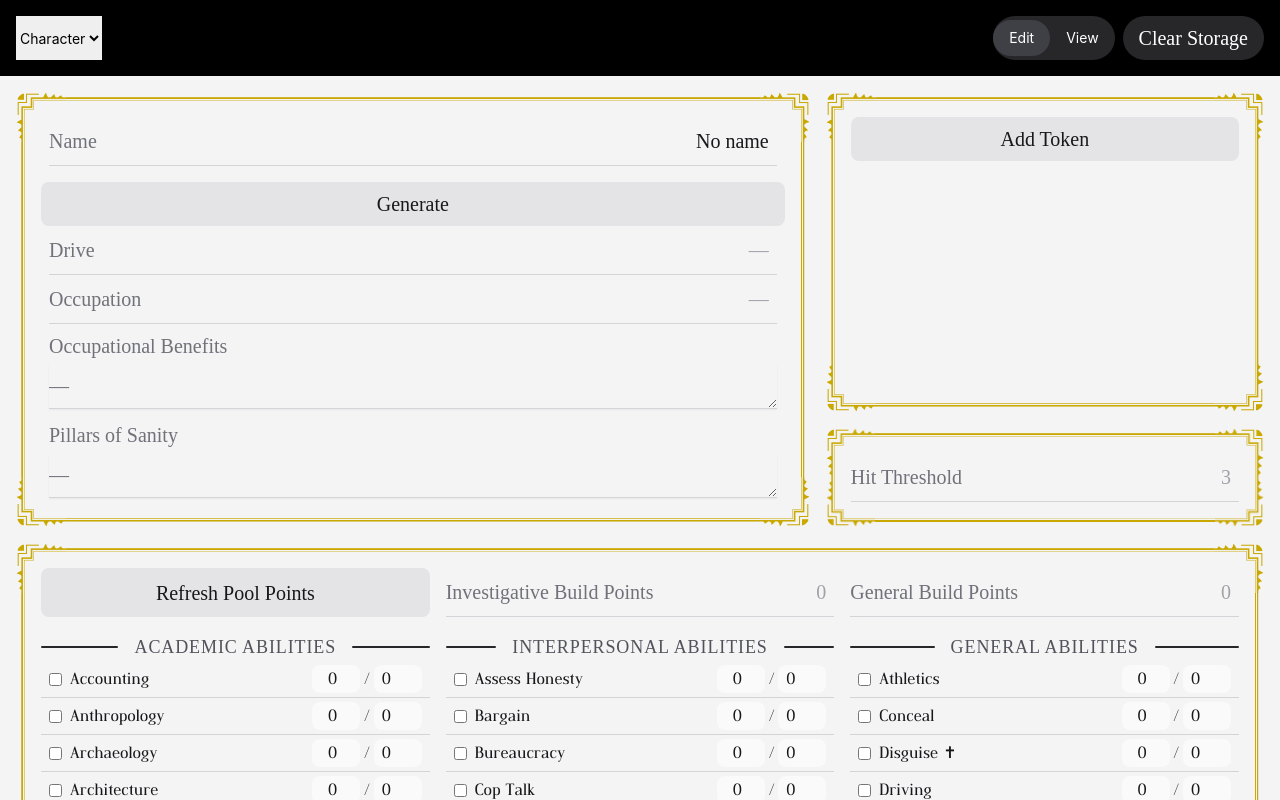
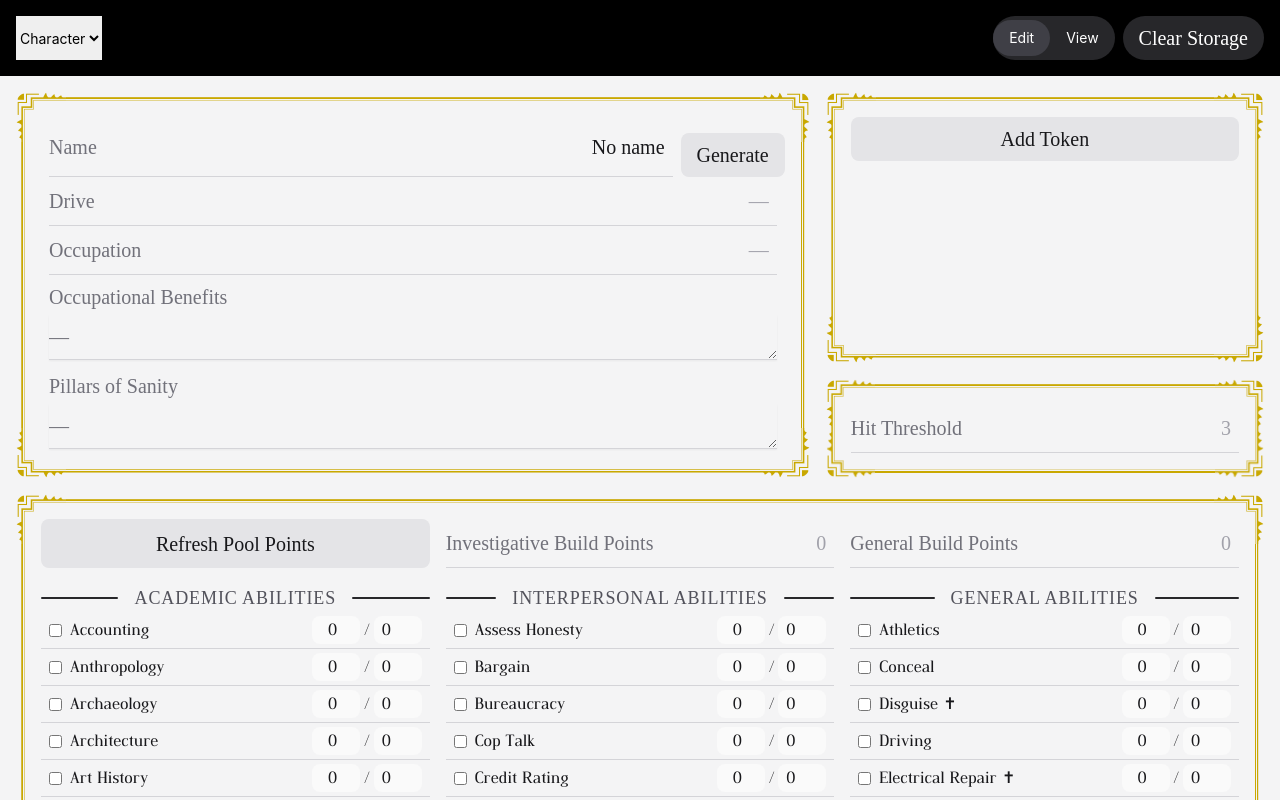
Before and after one commit to Heilemann/trail-of-cthulhu, a React (Create React App) app: page / in a window 1280 px wide. Shown: the top 800 px of the page. Built offline with nearby package versions, Linux system fonts and the light colour scheme; a web font is replaced by a local one.

Commit message:
Updating

```diff
--- a/src/components/character/BasicInfo.tsx
+++ b/src/components/character/BasicInfo.tsx
@@ -26,13 +26,14 @@ export default function BasicInfo(props: IBasicInfoProps) {
 					// , editMode === 'view' && 'hidden'
 				)}
 			>
-				<div className='flex flex-col space-y-4'>
+				<div className='flex flex-row space-y-4'>
 					<HInput
 						label='Name'
 						className='mx-2'
 						placeholder='&mdash;'
 						{...register('name')}
 					/>
+					{state.editMode && (
 						<Button
 							onClick={() =>
 								messageToApp('generate', {
@@ -43,6 +44,7 @@ export default function BasicInfo(props: IBasicInfoProps) {
 						>
 							Generate
 						</Button>
+					)}
 				</div>
 
 				<HInput
```
Also changed, not shown: 12 other files (tests, documents, lock files or other folders). Lines whose indentation alone changed are shown as unchanged.
